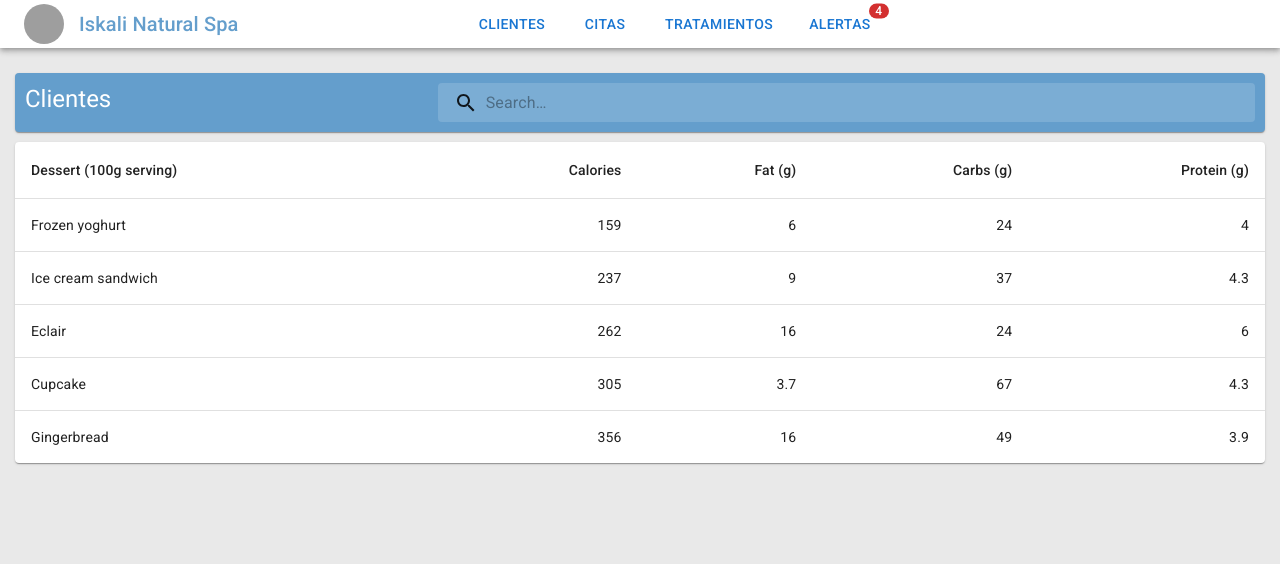
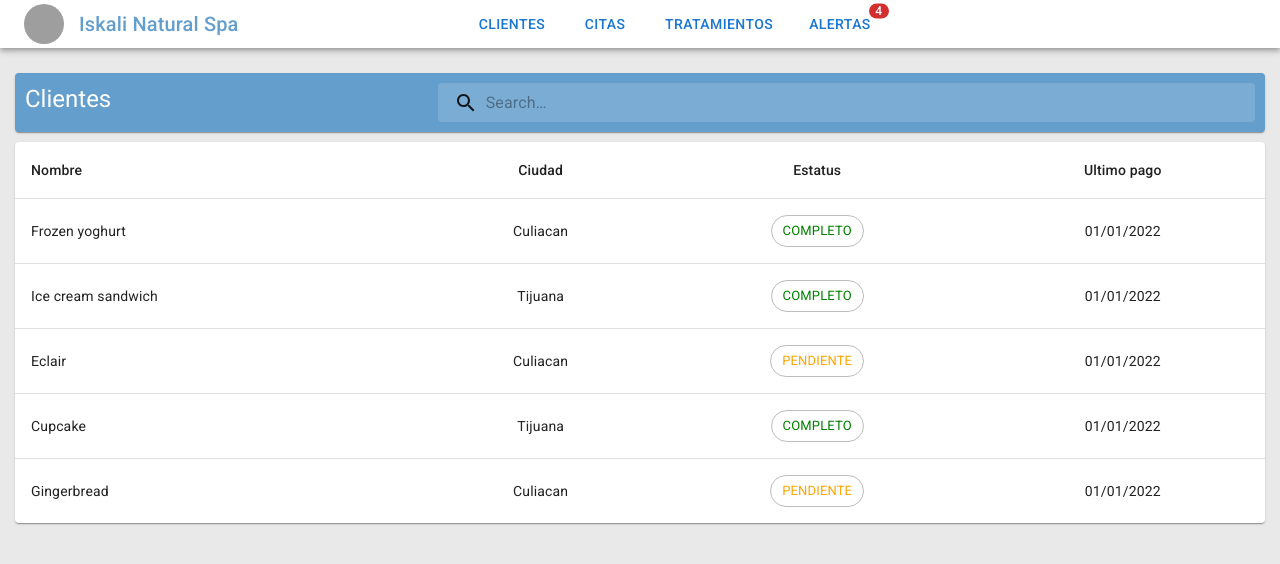
Before and after one commit to vauhauz-dev/spa-clinic-web, a Next.js app: page / in a window 1280 px wide. Shown: the top 564 px of the page. Built offline with nearby package versions, Linux system fonts and the light colour scheme; no server answers; sample sign-in values are in the browser's storage; grey boxes are pictures that could not be loaded.

Commit message:
Update customers.tsx

```diff
--- a/src/components/clientes/customers.tsx
+++ b/src/components/clientes/customers.tsx
@@ -1,24 +1,23 @@
-import { alpha, Box, InputBase, Paper, styled, Table, TableBody, TableCell, TableContainer, TableHead, TableRow, Toolbar, Typography } from "@mui/material";
+import { alpha, Box, Chip, InputBase, Paper, styled, Table, TableBody, TableCell, TableContainer, TableHead, TableRow, Toolbar, Typography } from "@mui/material";
 import { Container } from "@mui/system";
 import SearchIcon from '@mui/icons-material/Search';
 import Grid from '@mui/material/Unstable_Grid2';
 
 function createData(
     name: string,
-    calories: number,
-    fat: number,
-    carbs: number,
-    protein: number,
+    calories: string,
+    fat: string,
+    carbs: string,
   ) {
-    return { name, calories, fat, carbs, protein };
+    return { name, calories, fat, carbs };
   }
 
   const rows = [
-    createData('Frozen yoghurt', 159, 6.0, 24, 4.0),
-    createData('Ice cream sandwich', 237, 9.0, 37, 4.3),
-    createData('Eclair', 262, 16.0, 24, 6.0),
-    createData('Cupcake', 305, 3.7, 67, 4.3),
-    createData('Gingerbread', 356, 16.0, 49, 3.9),
+    createData('Frozen yoghurt', 'Culiacan', 'COMPLETO', '01/01/2022'),
+    createData('Ice cream sandwich', 'Tijuana', 'COMPLETO', '01/01/2022'),
+    createData('Eclair', 'Culiacan', 'PENDIENTE', '01/01/2022'),
+    createData('Cupcake', 'Tijuana', 'COMPLETO', '01/01/2022'),
+    createData('Gingerbread', 'Culiacan', 'PENDIENTE', '01/01/2022'),
   ];
 
   const SearchIconWrapper = styled('div')(({ theme }) => ({
@@ -84,14 +83,13 @@ export default function Customers() {
             </Grid>
         </Paper>
         <TableContainer component={Paper}>
-      <Table sx={{ minWidth: 650 }} aria-label="simple table">
+      <Table sx={{ minWidth: 500 }} aria-label="simple table">
         <TableHead>
           <TableRow>
-            <TableCell>Dessert (100g serving)</TableCell>
-            <TableCell align="right">Calories</TableCell>
-            <TableCell align="right">Fat&nbsp;(g)</TableCell>
-            <TableCell align="right">Carbs&nbsp;(g)</TableCell>
-            <TableCell align="right">Protein&nbsp;(g)</TableCell>
+            <TableCell>Nombre</TableCell>
+            <TableCell align="center">Ciudad</TableCell>
+            <TableCell align="center">Estatus</TableCell>
+            <TableCell align="center">Ultimo pago</TableCell>
           </TableRow>
         </TableHead>
         <TableBody>
@@ -103,10 +101,11 @@ export default function Customers() {
               <TableCell component="th" scope="row">
                 {row.name}
               </TableCell>
-              <TableCell align="right">{row.calories}</TableCell>
-              <TableCell align="right">{row.fat}</TableCell>
-              <TableCell align="right">{row.carbs}</TableCell>
-              <TableCell align="right">{row.protein}</TableCell>
+              <TableCell align="center">{row.calories}</TableCell>
+              <TableCell align="center" >
+                <Chip onClick={() =>{}} label={row.fat} sx={{color: row.fat == 'COMPLETO' ? 'green' : 'orange'}} variant="outlined" />
+              </TableCell>
+              <TableCell align="center">{row.carbs}</TableCell>
             </TableRow>
           ))}
         </TableBody>
```
